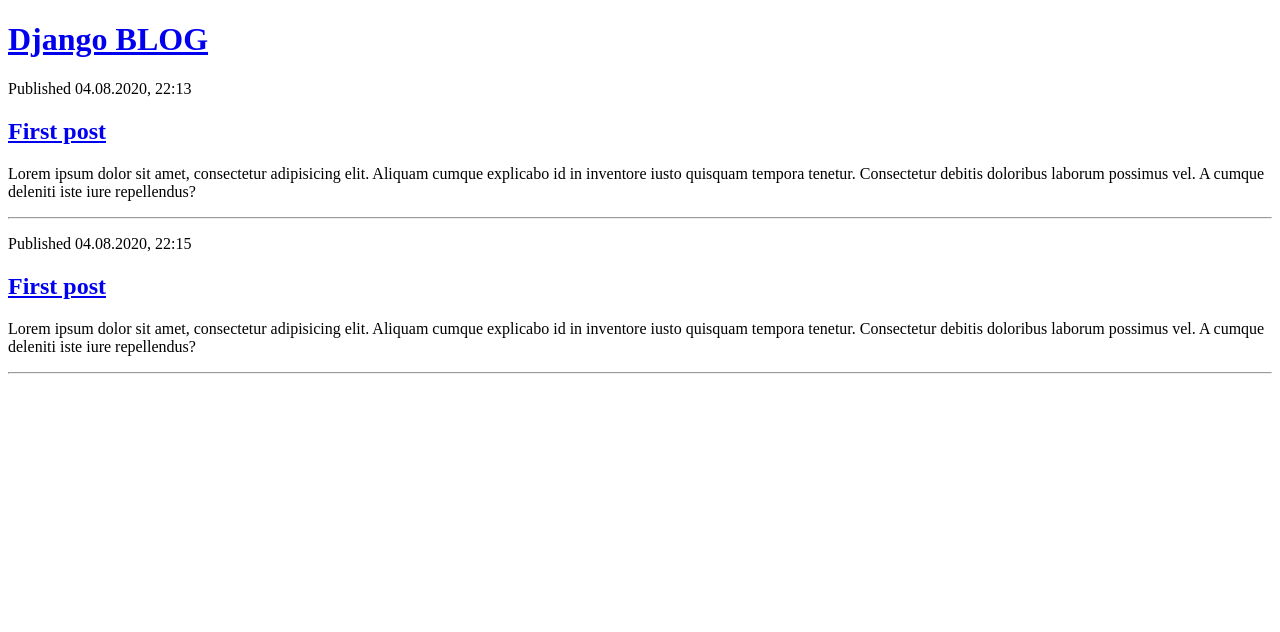
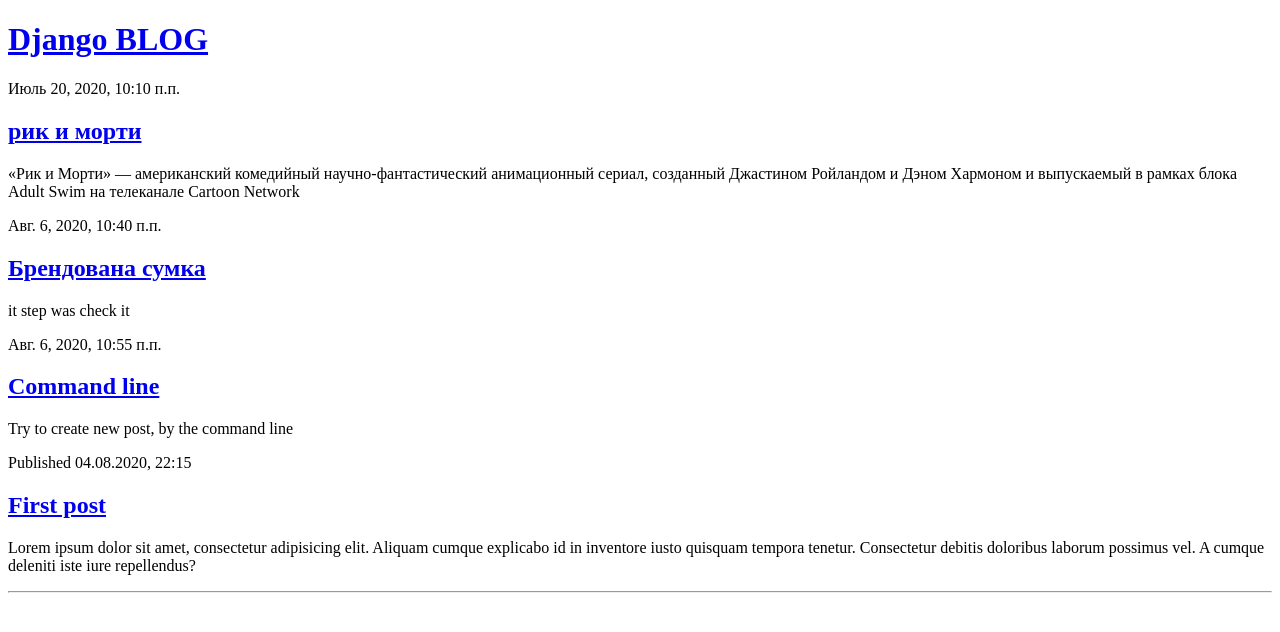
Before and after one commit to Graff-Ostick/blog, a Django app: template blog/templates/blog/post_html.html in a window 1280 px wide. Shown: the top 632 px of the page. Run offline with Django 3.2, Linux system fonts and the light colour scheme; the template is opened without the code that fills it: values that come from a table or form of the project are taken from there, others are empty; data comes from the database, SQL or seed files in the repository.

Commit message:
add functionality to show posts

```diff
--- a/blog/templates/blog/post_html.html
+++ b/blog/templates/blog/post_html.html
@@ -10,17 +10,11 @@
         <h1><a href="#">Django BLOG</a></h1>
     </div>
 
-    <div>
-        <p>Published 04.08.2020, 22:13</p>
-        <h2><a href="#">First post</a></h2>
-        <p>
-            Lorem ipsum dolor sit amet, consectetur adipisicing elit.
-            Aliquam cumque explicabo id in inventore iusto quisquam tempora tenetur.
-            Consectetur debitis doloribus laborum possimus vel. A cumque deleniti iste iure repellendus?
-        </p>
-    <hr>
-    </div>
-
+    {% for post in posts %}
+        <p>{{post.published_date}}</p>
+        <h2><a href="#">{{post.title}}</a></h2>
+        <p>{{post.text}}</p>
+    {% endfor %}
 
      <div>
         <p>Published 04.08.2020, 22:15</p>
--- a/blog/views.py
+++ b/blog/views.py
@@ -3,7 +3,7 @@ from .models import Post
 from django.utils import timezone
 
 def post_list(request):
-    posts = Post.objects.filter(published__date_lte=timezone.now()).order_by('published_date')
+    posts = Post.objects.filter(published_date__lte=timezone.now()).order_by('published_date')
     return render(request, 'blog/post_html.html', {'posts':posts})
 
 def show_nelka(request):
```
